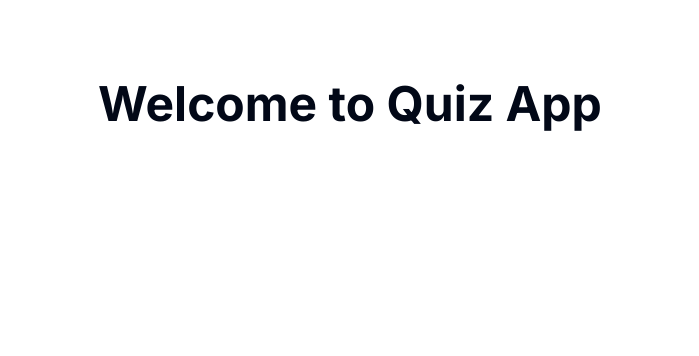
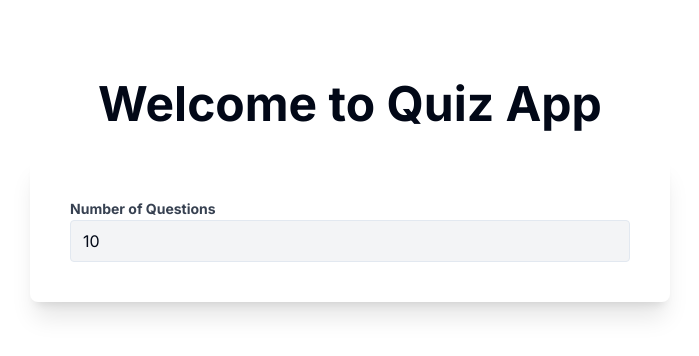
Before and after one commit to AndriiSalohub/quiz-app, a Next.js app: page / in a window 1280 px wide. Shown: the top 356 px of the page, without its empty margins (290-989 px from the left). Built offline with nearby package versions, Linux system fonts and the light colour scheme.

Commit message:
added QuestionNumberInput component, which in the future will define how many quiestions will be in the test

```diff
--- a/app/page.tsx
+++ b/app/page.tsx
@@ -1,9 +1,13 @@
 import Heading from "@/components/Heading";
+import QuestionNumberInput from "@/components/QuestionNumberInput";
 
 const Home = () => {
     return (
         <main className="flex flex-col justify-center items-center my-20">
             <Heading />
+            <section className="my-2 rounded-lg shadow-xl w-[50%] bg-white p-10">
+                <QuestionNumberInput />
+            </section>
         </main>
     );
 };
--- /dev/null
+++ b/components/QuestionNumberInput.tsx
@@ -0,0 +1,22 @@
+const QuestionNumberInput = () => {
+    return (
+        <>
+            <label
+                htmlFor="number-of-questions"
+                className="text-sm font-bold mb-1 text-gray-700"
+            >
+                Number of Questions
+            </label>
+            <input
+                className="border w-full py-2 px-3 rounded-sm bg-gray-100"
+                type="number"
+                id="number-of-questions"
+                defaultValue={10}
+                min={0}
+                max={50}
+            />
+        </>
+    );
+};
+
+export default QuestionNumberInput;
--- /dev/null
+++ b/components/ui/input.tsx
@@ -0,0 +1,25 @@
+import * as React from "react"
+
+import { cn } from "@/lib/utils"
+
+export interface InputProps
+  extends React.InputHTMLAttributes<HTMLInputElement> {}
+
+const Input = React.forwardRef<HTMLInputElement, InputProps>(
+  ({ className, type, ...props }, ref) => {
+    return (
+      <input
+        type={type}
+        className={cn(
+          "flex h-10 w-full rounded-md border border-input bg-background px-3 py-2 text-sm ring-offset-background file:border-0 file:bg-transparent file:text-sm file:font-medium placeholder:text-muted-foreground focus-visible:outline-none focus-visible:ring-2 focus-visible:ring-ring focus-visible:ring-offset-2 disabled:cursor-not-allowed disabled:opacity-50",
+          className
+        )}
+        ref={ref}
+        {...props}
+      />
+    )
+  }
+)
+Input.displayName = "Input"
+
+export { Input }
```
